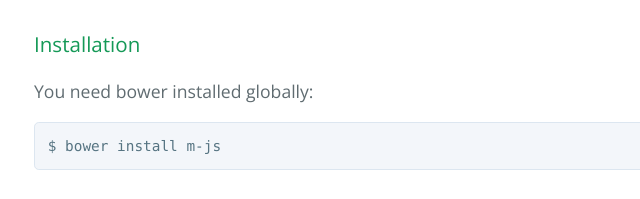
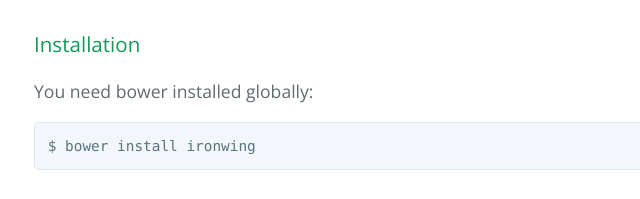
Before and after one commit to andrei-cacio/ironwing, a plain HTML site: page index.html in a window 1280 px wide. Shown: the part 2195-2394 px from the top of the page, 190-830 px from the left. Drawn offline with nearby package versions, Linux system fonts and the light colour scheme.

Commit message:
updated index.html

```diff
--- a/index.html
+++ b/index.html
@@ -126,7 +126,7 @@
 
 <p>You need bower installed globally:</p>
 
-<div class="highlight highlight-sh"><pre>$ bower install m-js</pre></div>
+<div class="highlight highlight-sh"><pre>$ bower install ironwing</pre></div>
 
 <h2>
 <a id="adapters" class="anchor" href="#adapters" aria-hidden="true"><span class="octicon octicon-link"></span></a>Adapters</h2>
```
